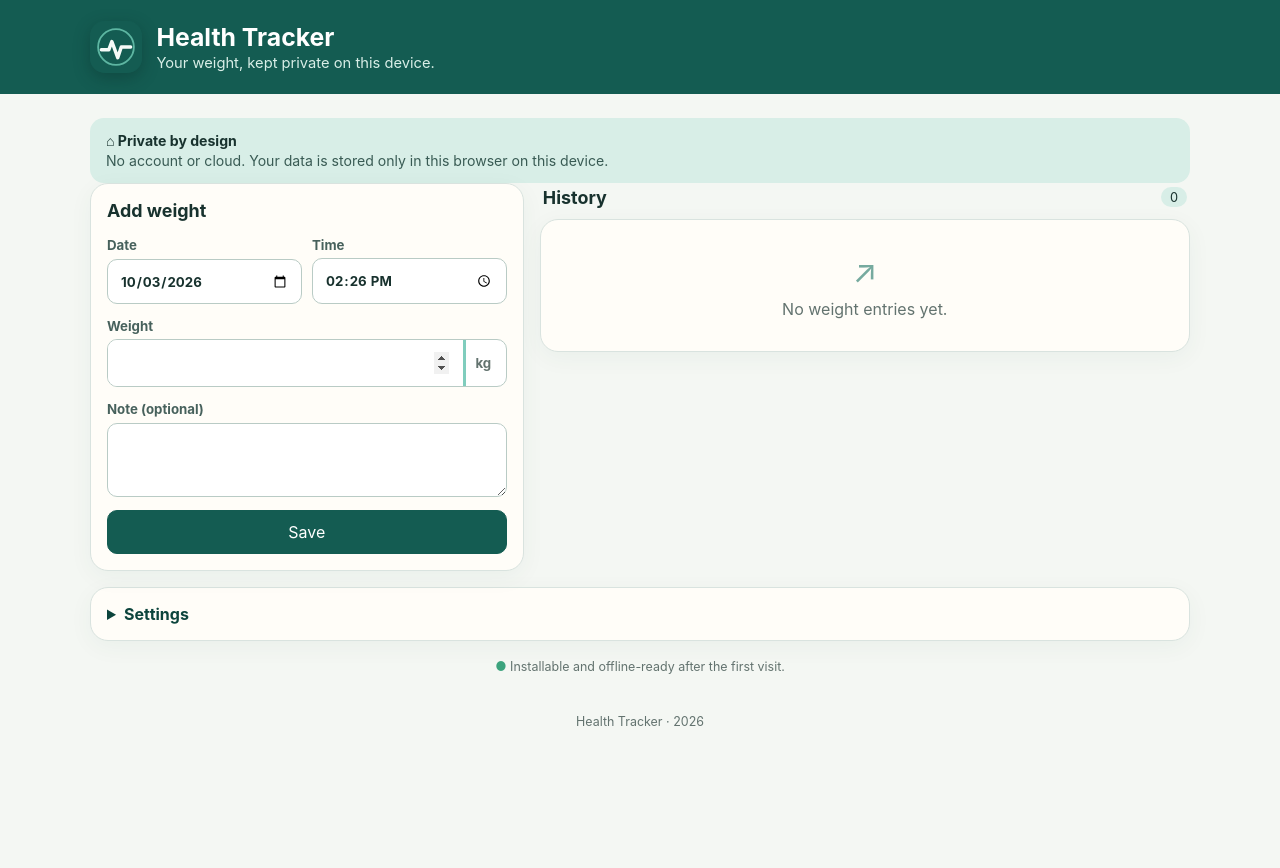
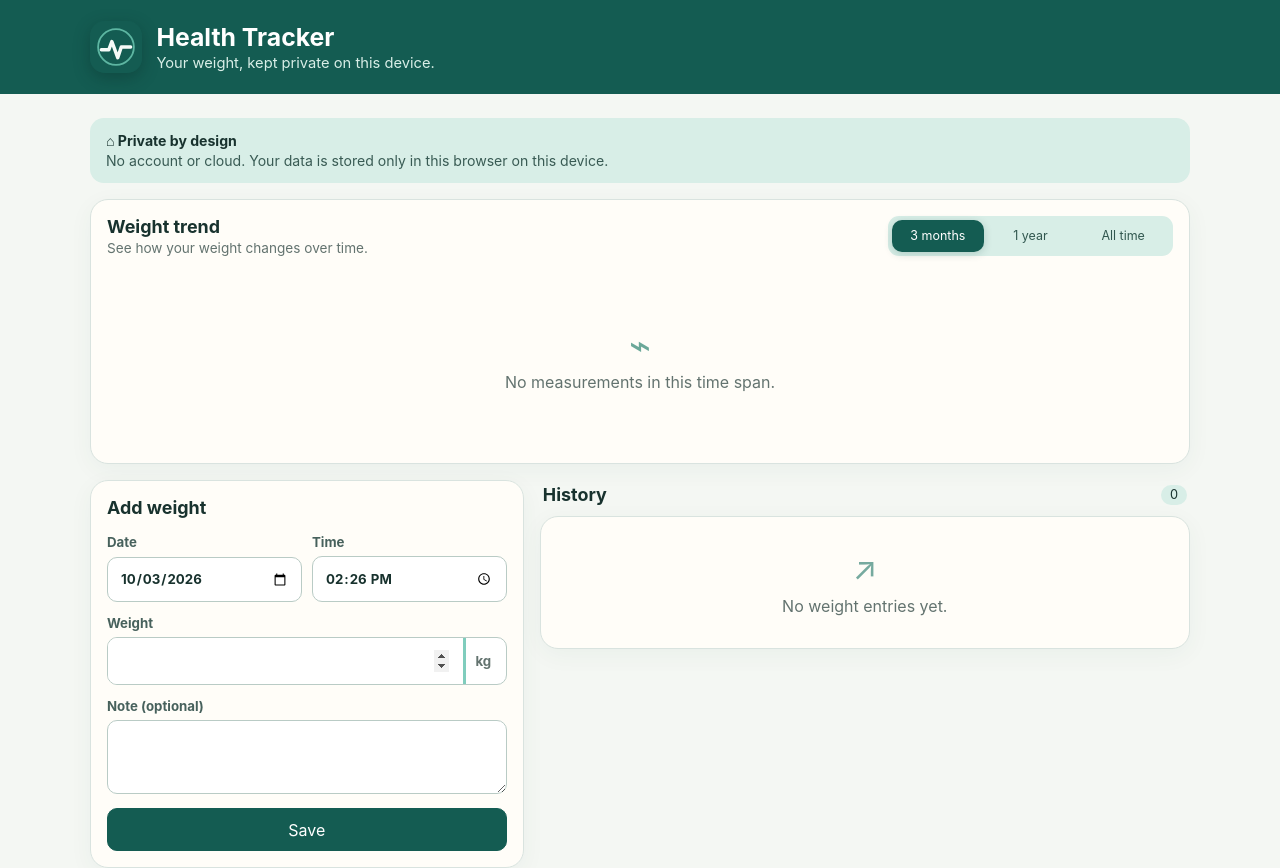
Before and after one commit to Scheronimus/HealthTracker, a React (Vite) app: page / in a window 1280 px wide. Shown: the top 868 px of the page. Before the commit the page ends 800 px from the top, so only its background shows below. Built offline with nearby package versions, Linux system fonts and the light colour scheme.

Commit message:
Add interactive weight trend graph

```diff
--- a/src/App.css
+++ b/src/App.css
@@ -39,3 +39,30 @@ button:hover { filter: brightness(.96); } .error { color: var(--danger); font-si
 footer { padding-bottom: max(1rem, env(safe-area-inset-bottom)); }
 @media (min-width: 720px) { main { margin-top: 1.5rem; } .summary { grid-template-columns: repeat(4, 1fr); } .layout { grid-template-columns: minmax(280px, .8fr) minmax(400px, 1.2fr); } .entry-form { position: sticky; top: 1rem; } }
 @media (prefers-color-scheme: dark) { :root { background: #10211e; color: #eaf2ef; --cream: #182d29; --ink: #edf5f2; --muted: #a7b9b4; --line: #2c4640; } input, textarea, select, .weight-input { background: #10211e; color: #edf5f2; border-color: #48625c; } .privacy { color: #18322e; } button { background: #213a35; color: #dff4ed; border-color: #48625c; } }
+
+.weight-chart { margin: 1rem 0; padding: 1rem; overflow: hidden; }
+.chart-header { display: flex; flex-direction: column; gap: .75rem; margin-bottom: .7rem; }
+.chart-header h2 { margin-bottom: .2rem; }
+.chart-header p { margin: 0; color: var(--muted); font-size: .85rem; }
+.span-control { display: grid; grid-template-columns: repeat(3, 1fr); padding: .22rem; border-radius: 11px; background: var(--mint); }
+.span-control button { min-width: 0; border: 0; padding: .55rem .4rem; background: transparent; color: #31574f; font-size: .78rem; }
+.span-control button.active { background: var(--green); color: white; box-shadow: 0 2px 8px #0c443c33; }
+.chart-wrap { position: relative; width: 100%; overflow-x: auto; }
+.chart-svg { display: block; width: 100%; min-width: 520px; height: auto; overflow: visible; }
+.grid-line { stroke: var(--line); stroke-width: 1; stroke-dasharray: 4 5; }
+.axis-label { fill: var(--muted); font-size: 12px; }
+.y-label { text-anchor: end; }
+.x-end { text-anchor: end; }
+.trend-line { fill: none; stroke: #20957c; stroke-width: 4; stroke-linecap: round; stroke-linejoin: round; vector-effect: non-scaling-stroke; }
+.point-target { fill: transparent; cursor: pointer; }
+.point-dot { fill: var(--cream); stroke: #16856f; stroke-width: 4; vector-effect: non-scaling-stroke; transition: r .15s ease; }
+.chart-point:focus { outline: none; }
+.chart-point:focus .point-dot { stroke: #e08c5a; }
+.chart-tooltip { position: sticky; left: .4rem; bottom: .4rem; width: max-content; max-width: calc(100% - .8rem); display: grid; gap: .12rem; padding: .55rem .7rem; border-radius: 10px; background: var(--green-dark); color: white; box-shadow: 0 5px 18px #0c443c55; font-size: .78rem; pointer-events: none; }
+.chart-tooltip strong { font-size: .95rem; }
+.chart-tooltip small { max-width: 260px; overflow: hidden; text-overflow: ellipsis; white-space: nowrap; color: #d8eee7; }
+.chart-caption { margin: .35rem 0 0; color: var(--muted); font-size: .76rem; text-align: right; }
+.chart-empty { min-height: 180px; display: grid; place-content: center; text-align: center; color: var(--muted); }
+.chart-empty span { font-size: 2.3rem; color: #6ba899; }
+.chart-empty p { margin: .3rem 0 0; }
+@media (min-width: 720px) { .chart-header { flex-direction: row; align-items: center; justify-content: space-between; } .span-control { min-width: 285px; } .chart-svg { min-width: 0; } }
--- a/src/App.jsx
+++ b/src/App.jsx
@@ -3,6 +3,7 @@ import { EntryForm } from './components/EntryForm.jsx'
 import { History } from './components/History.jsx'
 import { Settings } from './components/Settings.jsx'
 import { Summary } from './components/Summary.jsx'
+import { WeightChart } from './components/WeightChart.jsx'
 import { createBackup, mergeRestore, parseBackup, weightCsv } from './data/transfer.js'
 import { loadLanguage, saveLanguage } from './data/storage.js'
 import { useHealthData } from './hooks/useHealthData.js'
@@ -31,6 +32,7 @@ export default function App() {
     <main>
       <aside className="privacy"><strong>⌂ {t('privacyTitle')}</strong><span>{t('privacyBody')}</span></aside>
       <Summary measurements={measurements} t={t} />
+      <WeightChart measurements={measurements} language={language} t={t} />
       <div className="layout"><EntryForm key={editing?.id ?? 'new'} editing={editing} onSave={save} onCancel={() => setEditing(null)} t={t} /><History measurements={measurements} language={language} onEdit={setEditing} onDelete={deleteItem} t={t} /></div>
       <Settings language={language} onLanguage={changeLanguage} onBackup={() => downloadText(filename('json'), JSON.stringify(createBackup(store), null, 2), 'application/json')} onCsv={() => downloadText(filename('csv'), weightCsv(measurements), 'text/csv;charset=utf-8')} onRestore={restore} t={t} />
       <p className="offline-note">● {t('install')}</p>
--- /dev/null
+++ b/src/components/WeightChart.jsx
@@ -0,0 +1,48 @@
+import { useId, useMemo, useState } from 'react'
+import { chartGeometry, filterBySpan } from '../utils/chart.js'
+import { formatDateTime } from '../utils/date.js'
+
+const WIDTH = 800
+const HEIGHT = 300
+const PAD = { top: 18, right: 18, bottom: 42, left: 55 }
+
+export function WeightChart({ measurements, language, t }) {
+  const [span, setSpan] = useState('threeMonths')
+  const [active, setActive] = useState(null)
+  const gradientId = useId().replaceAll(':', '')
+  const visible = useMemo(() => filterBySpan(measurements, span), [measurements, span])
+  const { points, ticks } = useMemo(() => chartGeometry(visible, WIDTH, HEIGHT), [visible])
+  const line = points.map(({ x, y }) => `${x},${y}`).join(' ')
+  const area = points.length ? `0,${HEIGHT} ${line} ${WIDTH},${HEIGHT}` : ''
+  const first = points[0]
+  const last = points.at(-1)
+
+  return <section className="weight-chart card" aria-labelledby="chart-title">
+    <div className="chart-header">
+      <div><h2 id="chart-title">{t('trend')}</h2><p>{t('trendHint')}</p></div>
+      <div className="span-control" role="group" aria-label={t('timeSpan')}>
+        {['threeMonths', 'oneYear', 'allTime'].map((option) => <button key={option} type="button" className={span === option ? 'active' : ''} aria-pressed={span === option} onClick={() => { setSpan(option); setActive(null) }}>{t(option)}</button>)}
+      </div>
+    </div>
+    {!points.length ? <div className="chart-empty"><span>⌁</span><p>{t('noChartData')}</p></div> : <>
+      <div className="chart-wrap">
+        <svg className="chart-svg" viewBox={`0 0 ${WIDTH + PAD.left + PAD.right} ${HEIGHT + PAD.top + PAD.bottom}`} role="img" aria-label={t('chartDescription', { count: points.length })}>
+          <defs><linearGradient id={gradientId} x1="0" y1="0" x2="0" y2="1"><stop offset="0" stopColor="#4bb69d" stopOpacity=".34" /><stop offset="1" stopColor="#4bb69d" stopOpacity=".02" /></linearGradient></defs>
+          <g transform={`translate(${PAD.left} ${PAD.top})`}>
+            {ticks.map(({ value, y }) => <g key={value}><line className="grid-line" x1="0" x2={WIDTH} y1={y} y2={y} /><text className="axis-label y-label" x="-10" y={y + 4}>{value.toFixed(1)}</text></g>)}
+            {points.length > 1 && <polygon points={area} fill={`url(#${gradientId})`} />}
+            {points.length > 1 && <polyline className="trend-line" points={line} />}
+            {points.map((point) => <g key={point.id} className="chart-point" tabIndex="0" role="button" aria-label={`${formatDateTime(point.timestamp, language)}, ${point.value.toFixed(1)} kg`} onFocus={() => setActive(point)} onBlur={() => setActive(null)} onClick={() => setActive(active?.id === point.id ? null : point)}>
+              <circle className="point-target" cx={point.x} cy={point.y} r="16" />
+              <circle className="point-dot" cx={point.x} cy={point.y} r={active?.id === point.id ? 6 : 4} />
+            </g>)}
+            <text className="axis-label x-start" x="0" y={HEIGHT + 28}>{new Intl.DateTimeFormat(language, { dateStyle: 'medium' }).format(new Date(first.timestamp))}</text>
+            {last.id !== first.id && <text className="axis-label x-end" x={WIDTH} y={HEIGHT + 28}>{new Intl.DateTimeFormat(language, { dateStyle: 'medium' }).format(new Date(last.timestamp))}</text>}
+          </g>
+        </svg>
+        {active && <div className="chart-tooltip"><strong>{active.value.toFixed(1)} kg</strong><span>{formatDateTime(active.timestamp, language)}</span>{active.note && <small>{active.note}</small>}</div>}
+      </div>
+      <p className="chart-caption">{t('visibleEntries', { count: points.length })}</p>
+    </>}
+  </section>
+}
--- /dev/null
+++ b/src/utils/chart.js
@@ -0,0 +1,35 @@
+export const CHART_SPANS = Object.freeze({ threeMonths: 3, oneYear: 12, allTime: null })
+
+export function filterBySpan(measurements, span, now = new Date()) {
+  const months = CHART_SPANS[span]
+  if (months === null) return [...measurements]
+  const cutoff = new Date(now)
+  cutoff.setMonth(cutoff.getMonth() - months)
+  return measurements.filter(({ timestamp }) => Date.parse(timestamp) >= cutoff.getTime())
+}
+
+export function chartGeometry(measurements, width = 800, height = 300) {
+  const sorted = [...measurements].sort((a, b) => Date.parse(a.timestamp) - Date.parse(b.timestamp))
+  if (!sorted.length) return { points: [], ticks: [], min: 0, max: 0 }
+  const values = sorted.map(({ value }) => value)
+  const rawMin = Math.min(...values)
+  const rawMax = Math.max(...values)
+  const padding = Math.max((rawMax - rawMin) * 0.15, 1)
+  const min = Math.floor((rawMin - padding) * 2) / 2
+  const max = Math.ceil((rawMax + padding) * 2) / 2
+  const start = Date.parse(sorted[0].timestamp)
+  const end = Date.parse(sorted.at(-1).timestamp)
+  const timeRange = end - start || 1
+  const valueRange = max - min || 1
+  const points = sorted.map((item, index) => ({
+    ...item,
+    x: sorted.length === 1 ? width / 2 : ((Date.parse(item.timestamp) - start) / timeRange) * width,
+    y: height - ((item.value - min) / valueRange) * height,
+    index,
+  }))
+  const ticks = Array.from({ length: 4 }, (_, index) => {
+    const value = min + ((max - min) * index) / 3
+    return { value, y: height - (index * height) / 3 }
+  })
+  return { points, ticks, min, max }
+}
```
Also changed, not shown: src/i18n.js, 4 other files (tests, documents, lock files or other folders).
